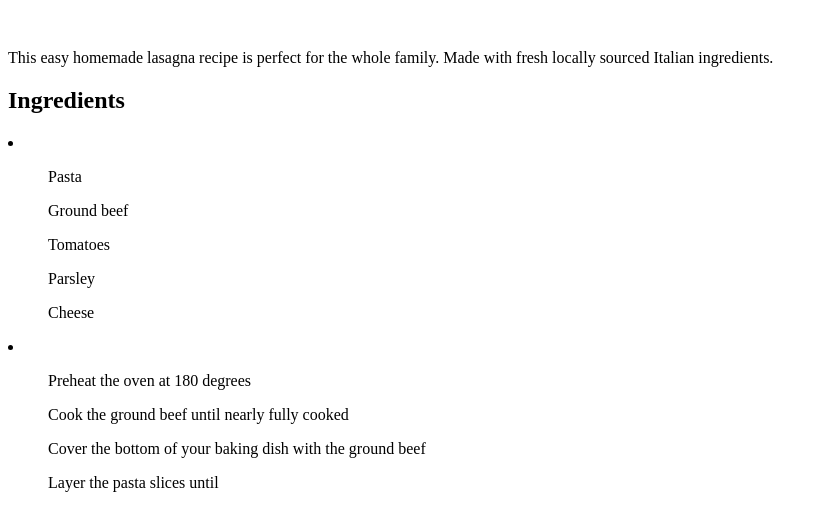
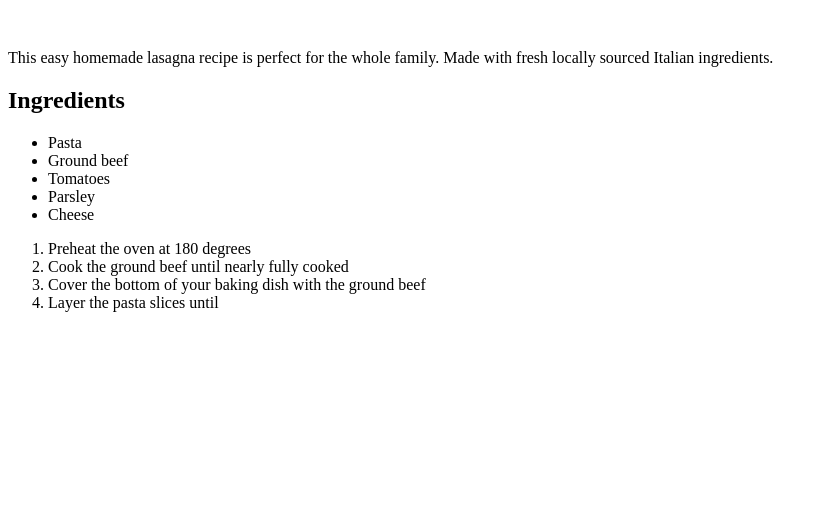
Before and after one commit to afrotter/odin-recipes, a plain HTML site: page recipes/lasagna.html in a window 1280 px wide. Shown: the part 428-936 px from the top of the page, without its empty margins (0-828 px from the left). After the commit the page ends 800 px from the top, so only its background shows below. Drawn offline with Linux system fonts and the light colour scheme.

Commit message:
Fixed lists

```diff
--- a/recipes/lasagna.html
+++ b/recipes/lasagna.html
@@ -14,19 +14,19 @@
         <p>This easy homemade lasagna recipe is perfect for the whole family. Made with fresh locally sourced Italian ingredients.</p>
 
         <h2>Ingredients</h2>
-        <li>
-            <ul>Pasta</ul>
-            <ul>Ground beef</ul>
-            <ul>Tomatoes</ul>
-            <ul>Parsley</ul>
-            <ul>Cheese</ul>
-        </li>
-        <li>
-            <ol>Preheat the oven at 180 degrees</ol>
-            <ol>Cook the ground beef until nearly fully cooked</ol>
-            <ol>Cover the bottom of your baking dish with the ground beef</ol>
-            <ol>Layer the pasta slices until</ol>
-        </li>
+        <ul>
+            <li>Pasta</li>
+            <li>Ground beef</li>
+            <li>Tomatoes</li>
+            <li>Parsley</li>
+            <li>Cheese</li>
+        </ul>
+        <ol>
+            <li>Preheat the oven at 180 degrees</li>
+            <li>Cook the ground beef until nearly fully cooked</li>
+            <li>Cover the bottom of your baking dish with the ground beef</li>
+            <li>Layer the pasta slices until</li>
+        </ol>
 
     </body>
 
```
